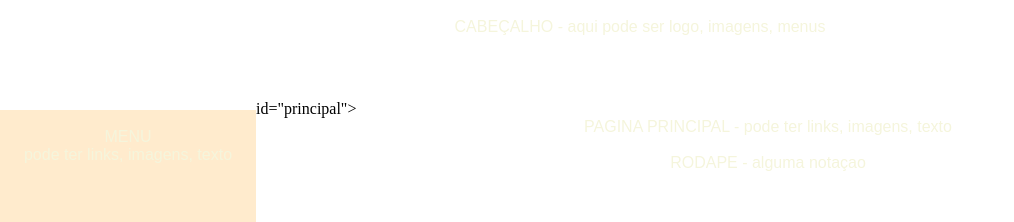
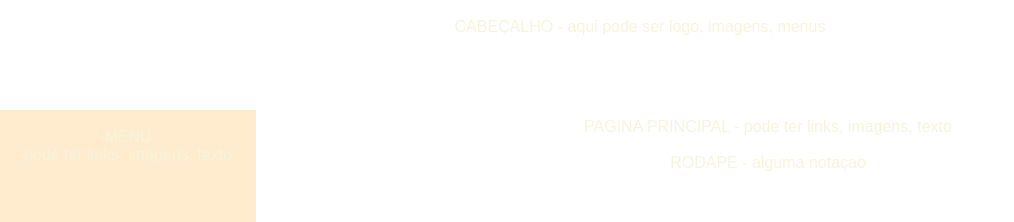
Before and after one commit to kamilev/site-1-A, a plain HTML site: page index.html in a window 1280 px wide. Shown: the top 222 px of the page, without its empty margins (0-1014 px from the left). Drawn offline with Linux system fonts and the light colour scheme; a script that the page names is missing.

Commit message:
atualizar

```diff
--- a/index.html
+++ b/index.html
@@ -16,7 +16,7 @@
         <br><p>MENU</p>
         <p> pode ter links, imagens, texto</p>
     </div>
-  </div> id="principal">
+  </div id="principal">
         <br><p>PAGINA PRINCIPAL - pode ter links, imagens, texto</p>
     </div>
   </div id="rodape">
```
